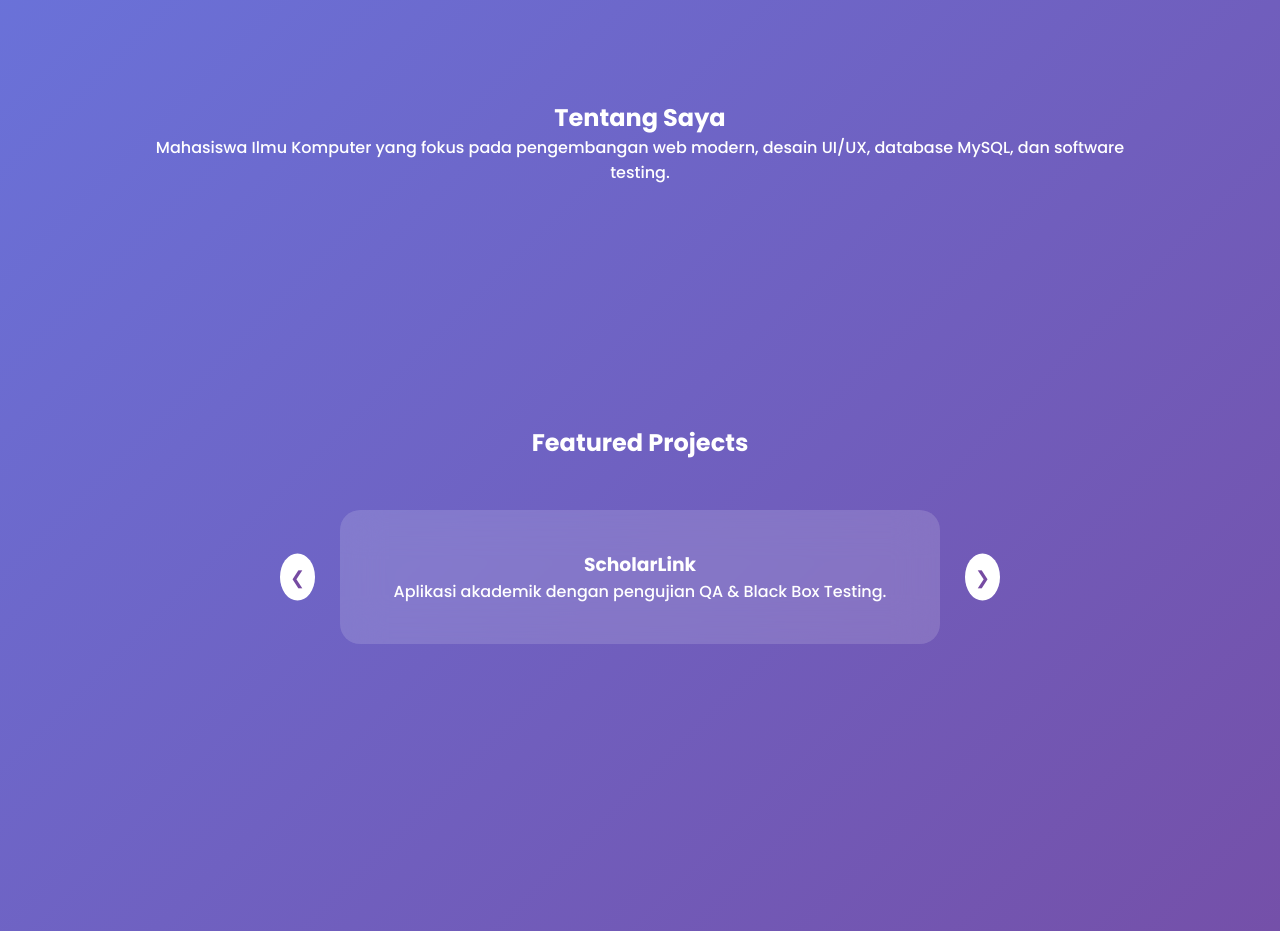
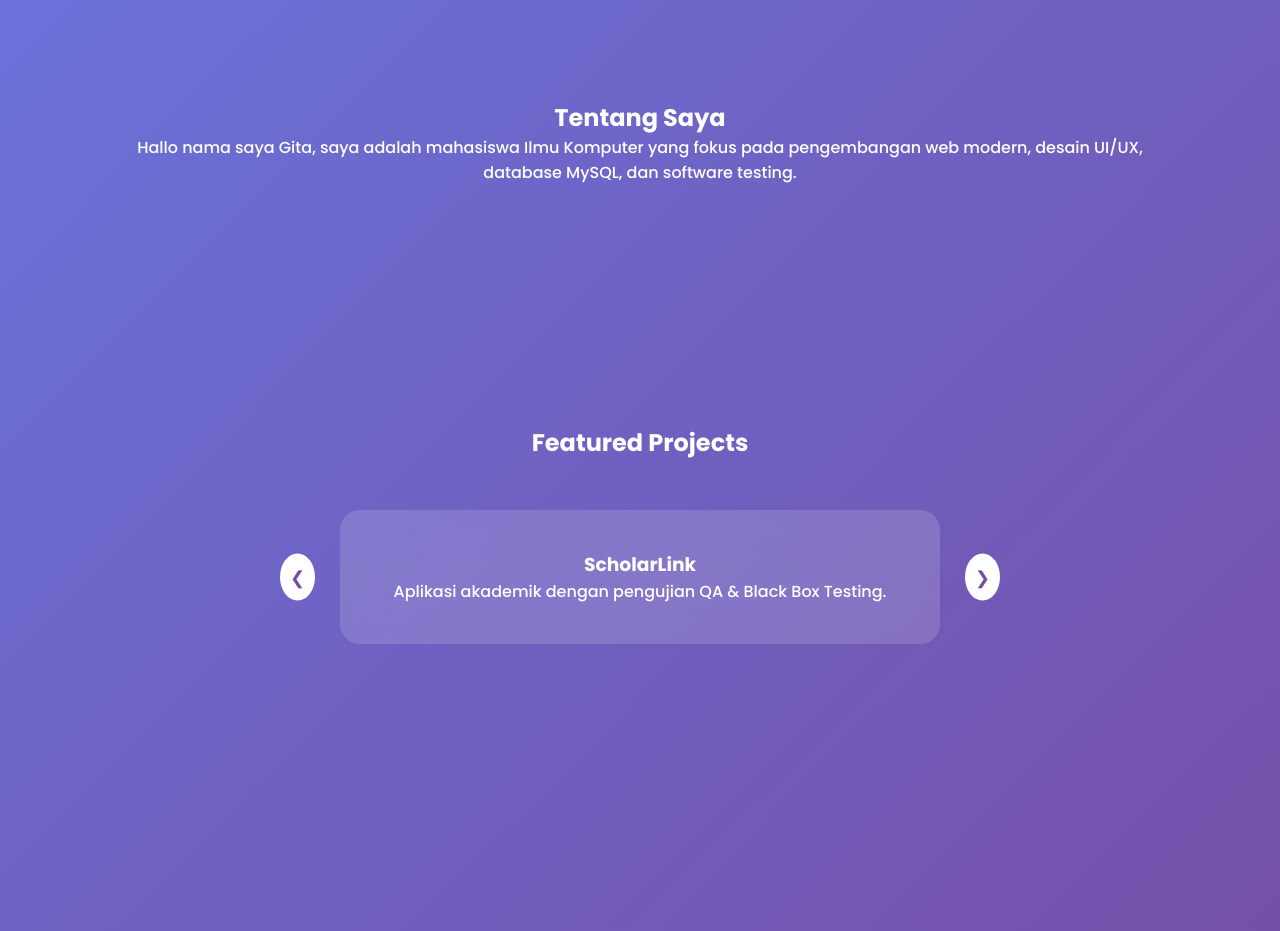
Before and after one commit to gitaceasar-collab/gitaceasarrani-collab.github.io, a plain HTML site: page index.html in a window 1280 px wide. Shown: the part 820-1751 px from the top of the page. Drawn offline with Linux system fonts and the light colour scheme.

Commit message:
Update index.html

```diff
--- a/index.html
+++ b/index.html
@@ -26,7 +26,7 @@
 <section class="section reveal">
   <h2>Tentang Saya</h2>
   <p>
-    Mahasiswa Ilmu Komputer yang fokus pada pengembangan web modern,
+    Hallo nama saya Gita, saya adalah mahasiswa Ilmu Komputer yang fokus pada pengembangan web modern,
     desain UI/UX, database MySQL, dan software testing.
   </p>
 </section>
```
